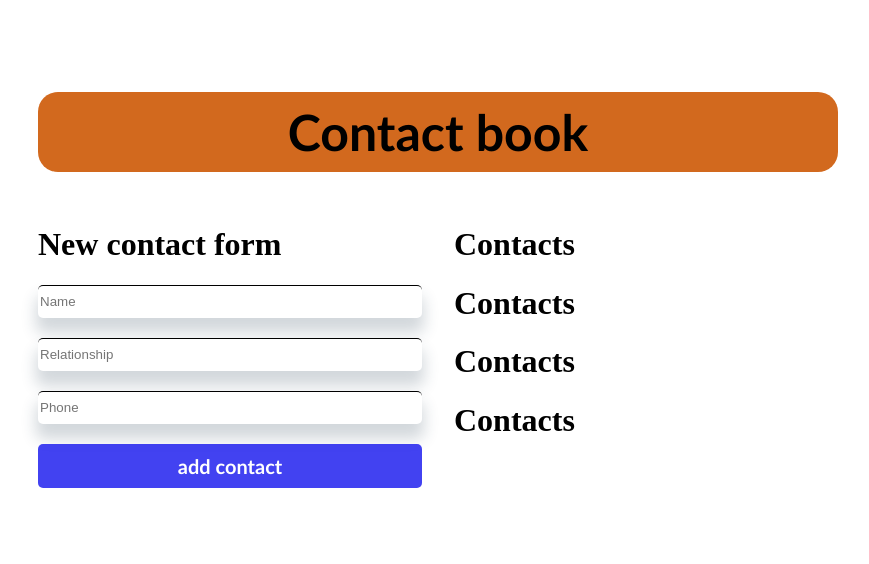
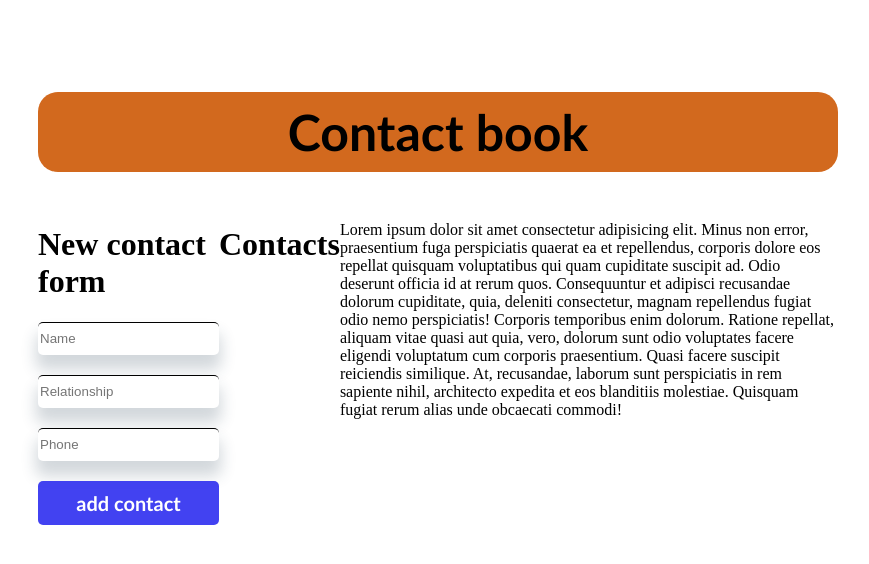
Before and after one commit to mokhirbek1/teste, a plain HTML site: page index.html in a window 1280 px wide. Shown: the whole page, without its empty margins (202-1071 px from the left). Drawn offline with Linux system fonts and the light colour scheme.

Commit message:
sadfasdf

```diff
--- a/index.html
+++ b/index.html
@@ -25,11 +25,15 @@
             </div>
             <div class="child contacts" id="contacts">
                 <h1>Contacts</h1>
-                <h1>Contacts</h1>
-                <h1>Contacts</h1>
-                <h1>Contacts</h1>
-
             </div>
+            <p>Lorem ipsum dolor sit amet consectetur adipisicing elit. Minus non error, praesentium fuga perspiciatis
+                quaerat ea et repellendus, corporis dolore eos repellat quisquam voluptatibus qui quam cupiditate
+                suscipit ad. Odio deserunt officia id at rerum quos. Consequuntur et adipisci recusandae dolorum
+                cupiditate, quia, deleniti consectetur, magnam repellendus fugiat odio nemo perspiciatis! Corporis
+                temporibus enim dolorum. Ratione repellat, aliquam vitae quasi aut quia, vero, dolorum sunt odio
+                voluptates facere eligendi voluptatum cum corporis praesentium. Quasi facere suscipit reiciendis
+                similique. At, recusandae, laborum sunt perspiciatis in rem sapiente nihil, architecto expedita et eos
+                blanditiis molestiae. Quisquam fugiat rerum alias unde obcaecati commodi!</p>
         </div>
     </div>
 
```
